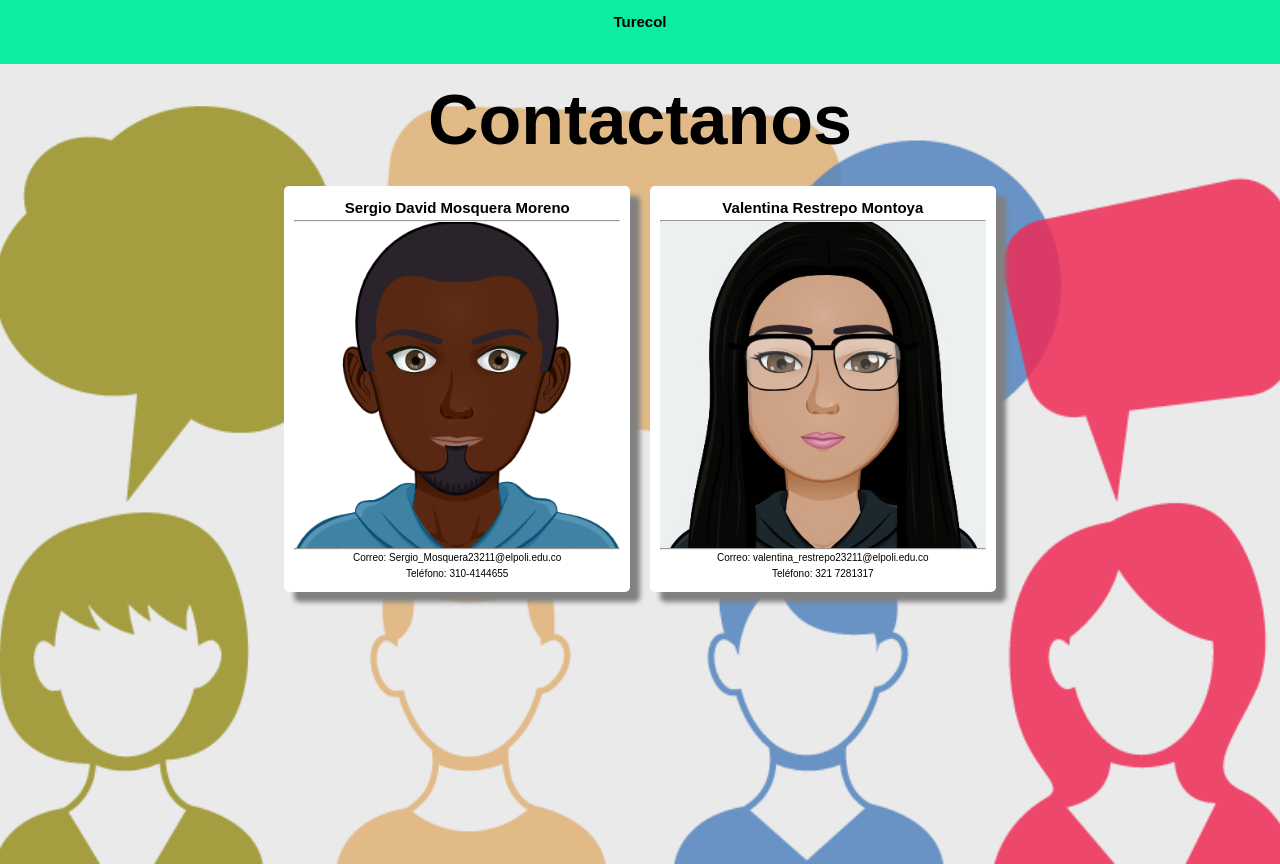
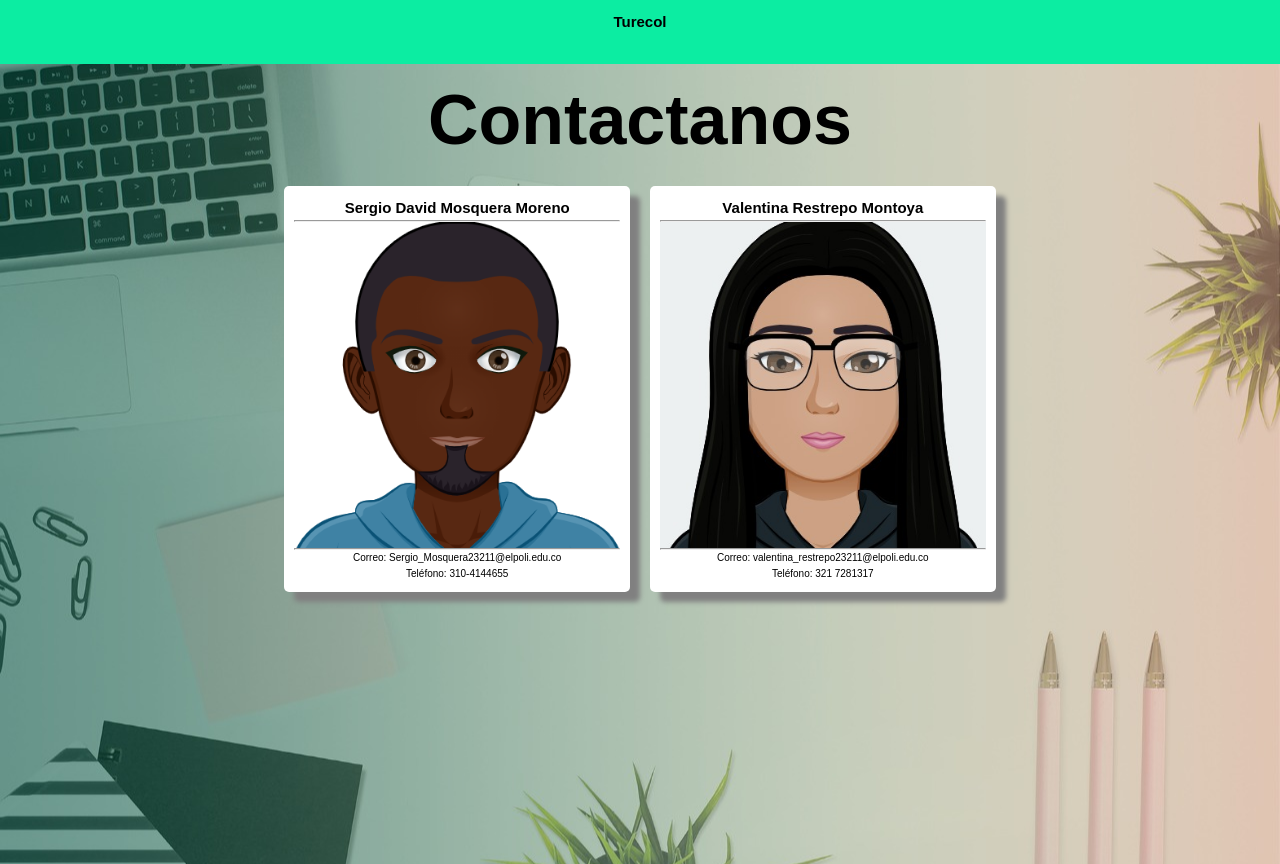
Before and after one commit to valen715/TURECOL, a React (Create React App) app in the folder frontend/: page /contacto in a window 1280 px wide. Built offline with nearby package versions, Linux system fonts and the light colour scheme; what react-toast-notifications would draw is missing.

Commit message:
estilos a contactos

```diff
--- a/frontend/src/components/Estilos/contactos.css
+++ b/frontend/src/components/Estilos/contactos.css
@@ -1,6 +1,7 @@
 .container-1{
+
     min-height: 100vh;
     min-width: 100vh;
-    background: url(../../images/img/opiniones.png) no-repeat center center scroll;
+    background: url(../../images/img/contacto.png) no-repeat center center scroll;
     background-size:cover;
 }
```
Also changed, not shown: frontend/src/images/img/contacto.png.
